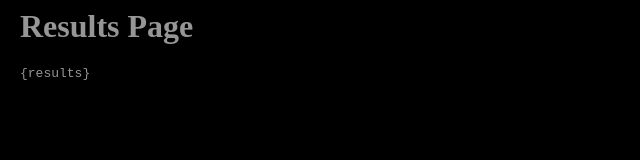
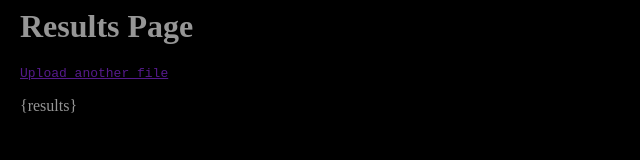
Before and after one commit to ishaan2006/File-Sharing, a website: page public/results.html in a window 1280 px wide. Shown: the whole page, without its empty margins (0-640 px from the left). Drawn offline with Linux system fonts and the light colour scheme.

Commit message:
add reload link to results page

```diff
--- a/public/results.html
+++ b/public/results.html
@@ -2,8 +2,14 @@
 	<head>
 		<link rel="stylesheet" type="text/css" href="./styles.css">
 		<style type="text/css">
-			p {
+			p#link {
 				font-family: monospace;
+				color: #551A8B;
+				cursor: pointer;
+				text-decoration: underline;
+			}
+			p#link:active {
+				color: #EF0000;
 			}
 			body {
 				margin-left: 20px;
@@ -12,6 +18,7 @@
 	</head>
 	<body>
 		<h1>Results Page</h1>
+		<p onclick="location.reload()" id="link">Upload another file</p>
 		<p>{results}</p>
 	</body>
 </html>
```
